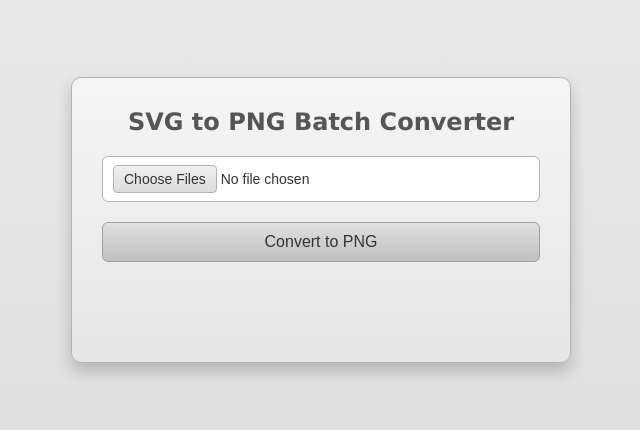
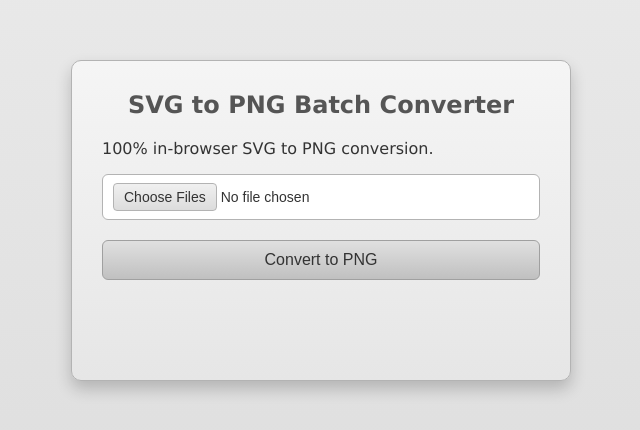
Before and after one commit to rsatrioadi/svg2png, a plain HTML site: page index.html in a window 1280 px wide. Shown: the part 180-610 px from the top of the page, without its empty margins (319-959 px from the left). Drawn offline with Linux system fonts and the light colour scheme.

Commit message:
Add description

```diff
--- a/index.html
+++ b/index.html
@@ -130,6 +130,7 @@
 <body>
     <div class="container">
         <h1>SVG to PNG Batch Converter</h1>
+        <p>100% in-browser SVG to PNG conversion.</p>
         <input type="file" id="svgFiles" accept=".svg" multiple>
         <button id="convertBtn">Convert to PNG</button>
         <div id="progress"></div>
```
